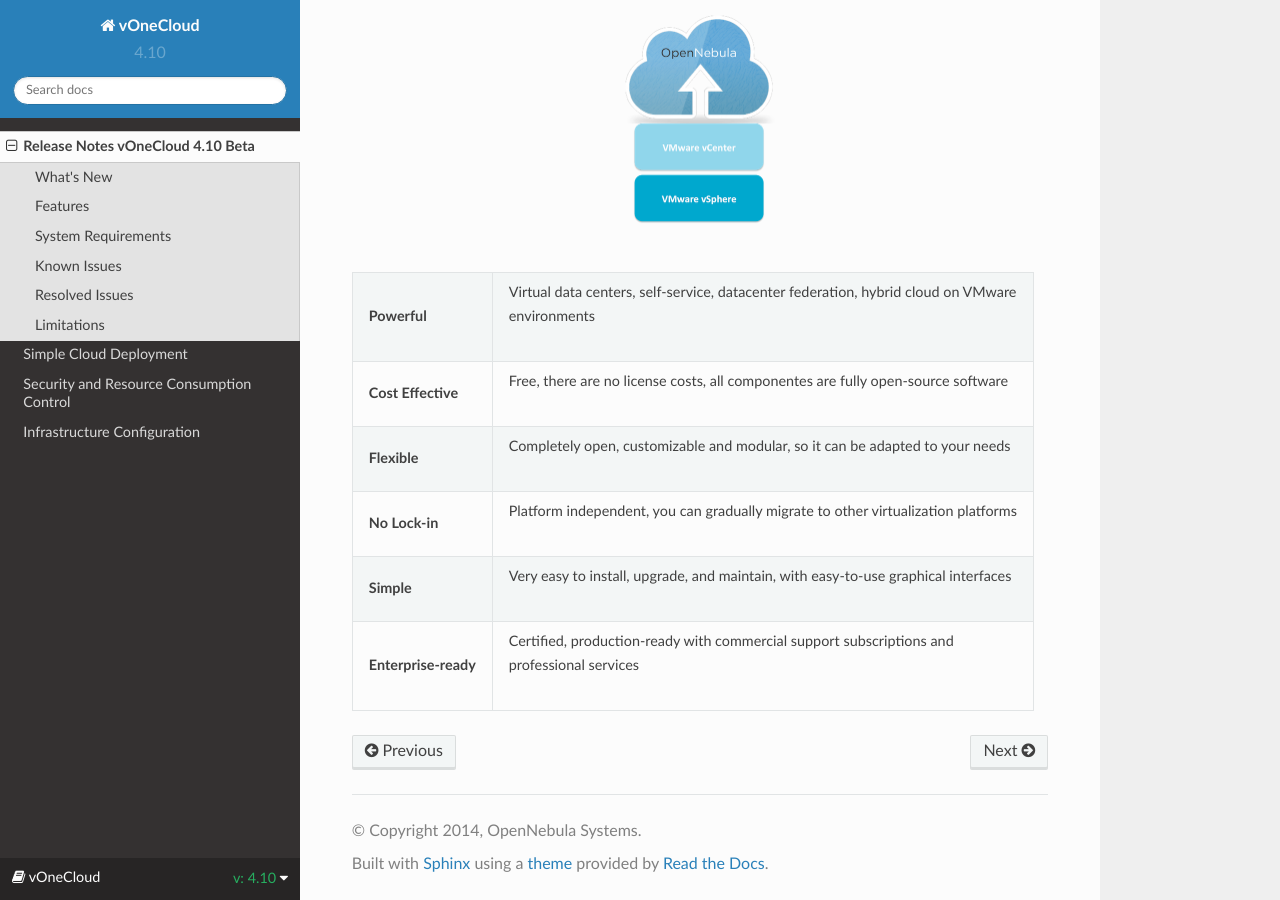
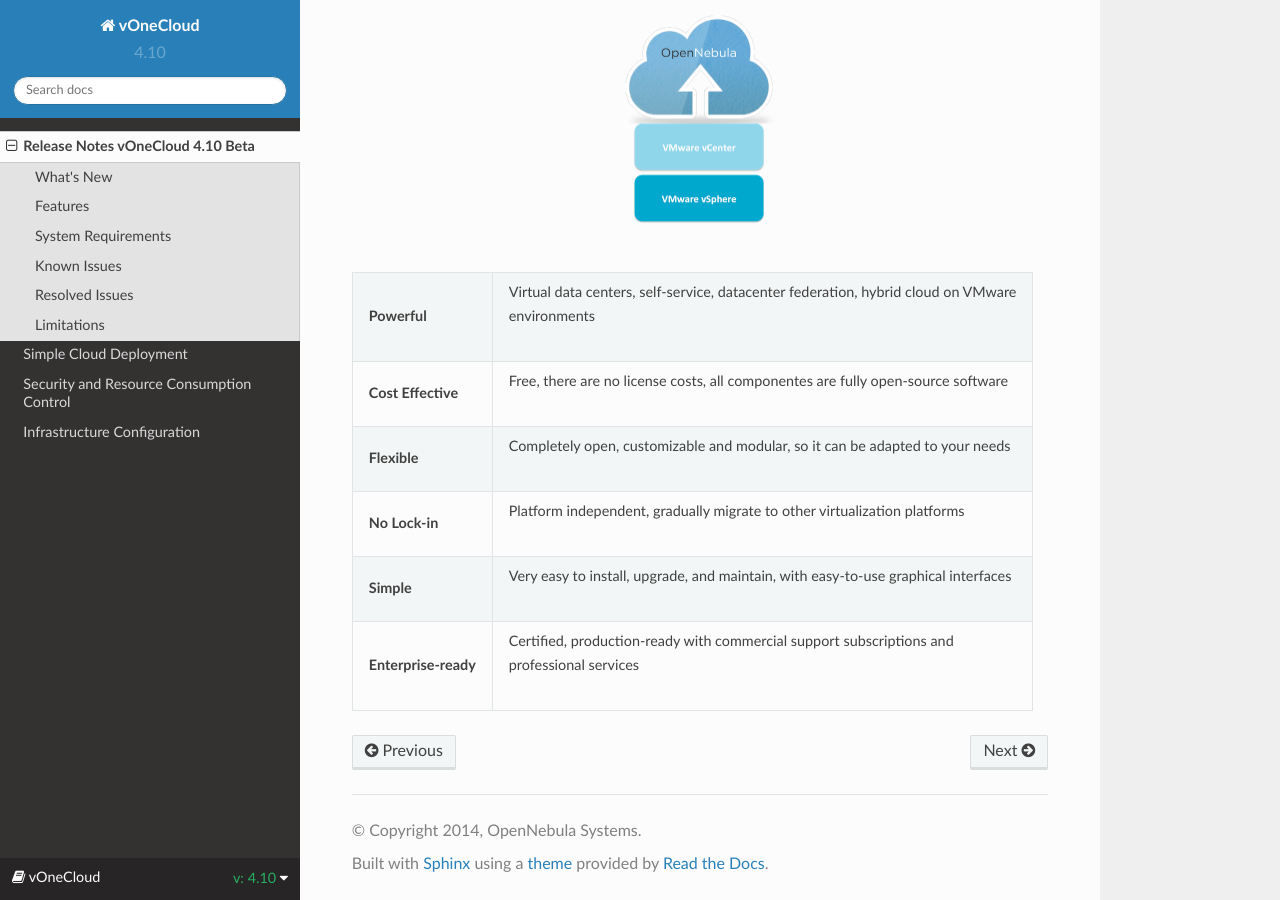
Before and after one commit to OpenNebula/vOneCloud-docs, a Sphinx documentation site: the page built from docs/source/release_notes/index.rst, in a window 1280 px wide and 900 px high, scrolled down 902 px. Built offline with Sphinx 7.4.7 and the Read the Docs theme 2.0.0, drawn with Linux system fonts in a browser that asks for light colours.

Commit message:
Small format fix

```diff
--- a/docs/source/release_notes/index.rst
+++ b/docs/source/release_notes/index.rst
@@ -40,7 +40,7 @@
 +----------------------+--------------------------------------------------------------------------------------+
 | **Flexible**         | | Completely open, customizable and modular, so it can be adapted to your needs      |
 +----------------------+--------------------------------------------------------------------------------------+
-| **No Lock-in**       | | Platform independent, you can gradually migrate to other virtualization platforms  |
+| **No Lock-in**       | | Platform independent, gradually migrate to other virtualization platforms          |
 +----------------------+--------------------------------------------------------------------------------------+
 | **Simple**           | | Very easy to install, upgrade, and maintain, with easy-to-use graphical interfaces |
 +----------------------+--------------------------------------------------------------------------------------+
```
